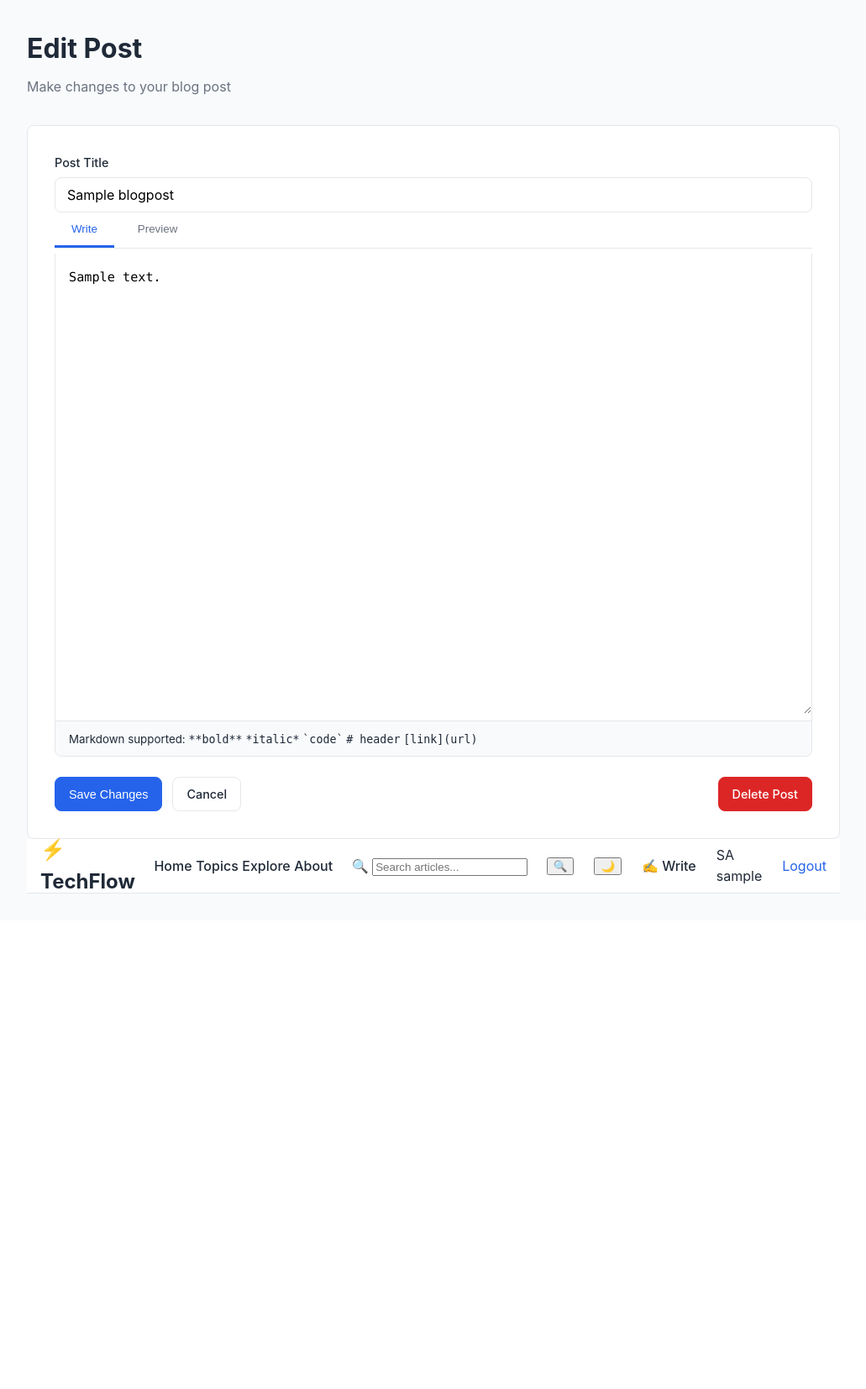
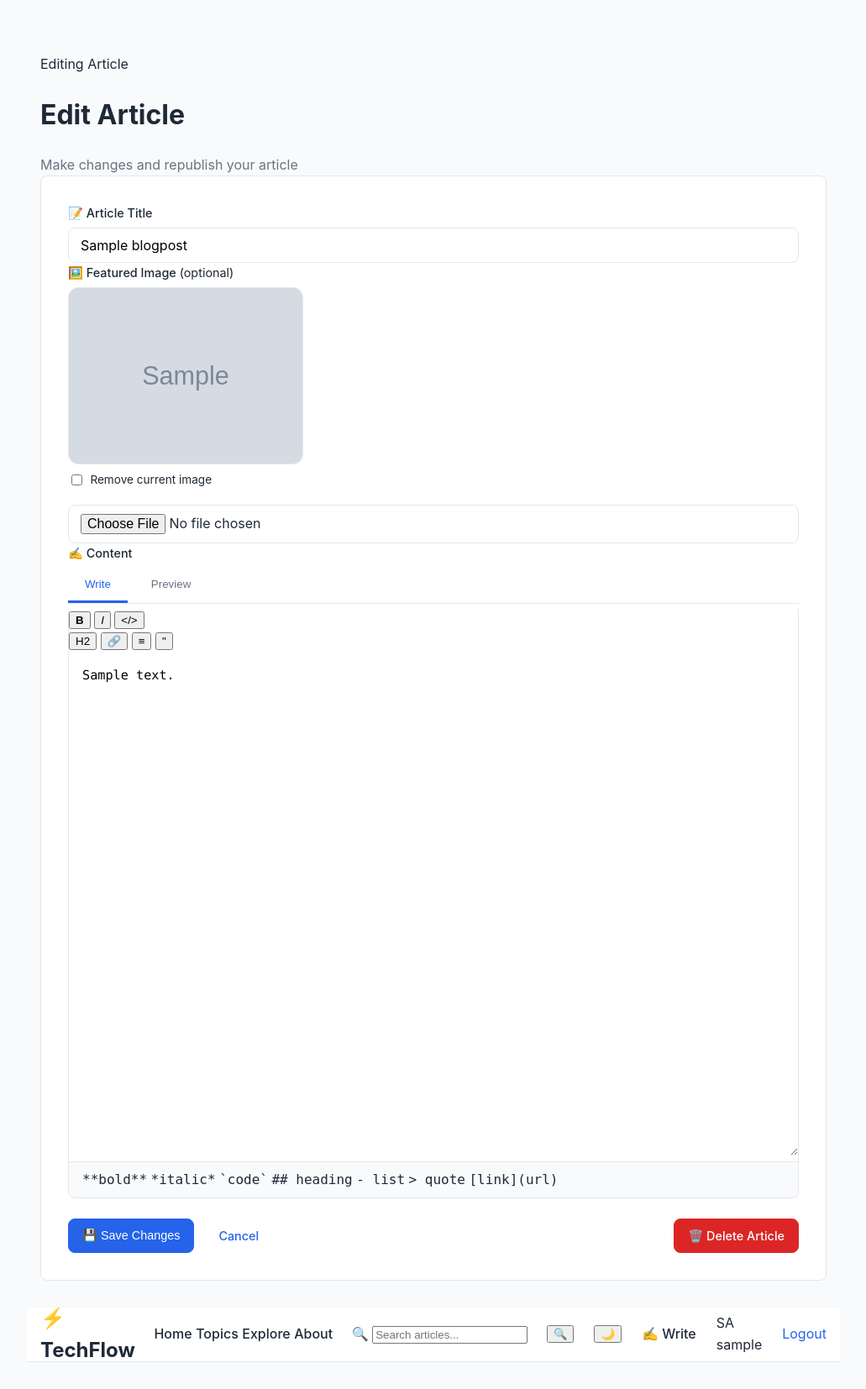
Before and after one commit to yasiru114/Blog-Application, a PHP site: page /edit.php?id=1 in a window 1280 px wide. Shown: the part 65-1719 px from the top of the page at 84% size, without its empty margins (124-1155 px from the left). Before the commit the page ends 1129 px from the top, so only its background shows below. Run offline with PHP 8.4, Linux system fonts and the light colour scheme; the visitor is signed in with stand-in values (Sample User, id 1); tables that the repository leaves empty hold one stand-in row (values such as "Sample post"); grey boxes marked "Sample" are stand-in pictures.

Commit message:
Enhance edit post functionality to include image handling and improved UI elements

```diff
--- a/edit.php
+++ b/edit.php
@@ -20,7 +20,7 @@ $postUserId = 0;
 if ($postId > 0) {
     $conn = getDBConnection();
     $stmt = $conn->prepare("
-        SELECT id, user_id, title, content
+        SELECT id, user_id, title, content, image
         FROM blogPost
         WHERE id = ?
     ");
@@ -37,6 +37,7 @@ if ($postId > 0) {
     $title = $post['title'];
     $content = $post['content'];
     $postUserId = $post['user_id'];
+    $currentImage = $post['image'];
 
     // Check ownership
     if (!isPostOwner($postUserId)) {
@@ -62,16 +63,33 @@ if ($_SERVER['REQUEST_METHOD'] === 'POST') {
         $errors[] = 'Blog content is required';
     }
 
+    // Handle image: remove current image, or replace with a new upload
+    $newImage = $currentImage;
+    if (empty($errors)) {
+        if (!empty($_POST['remove_image'])) {
+            deletePostImage($currentImage);
+            $newImage = null;
+        }
+
+        $upload = handleImageUpload('image');
+        if (!$upload['success']) {
+            $errors[] = $upload['error'];
+        } elseif ($upload['filename']) {
+            deletePostImage($newImage);
+            $newImage = $upload['filename'];
+        }
+    }
+
     // Update database
     if (empty($errors)) {
         $conn = getDBConnection();
 
         $stmt = $conn->prepare("
             UPDATE blogPost
-            SET title = ?, content = ?, updated_at = CURRENT_TIMESTAMP
+            SET title = ?, content = ?, image = ?, updated_at = CURRENT_TIMESTAMP
             WHERE id = ? AND user_id = ?
         ");
-        $stmt->bind_param('ssii', $title, $content, $postId, $postUserId);
+        $stmt->bind_param('sssii', $title, $content, $newImage, $postId, $postUserId);
 
         if ($stmt->execute()) {
             $stmt->close();
@@ -87,22 +105,25 @@ $pageTitle = 'Edit: ' . $title;
 require_once 'includes/header.php';
 ?>
 
-<div class="page-header">
-    <h1>Edit Post</h1>
-    <p class="page-subtitle">Make changes to your blog post</p>
+<div class="main-content">
+    <div class="editor-page">
+
+        <div class="editor-header">
+            <div class="page-eyebrow">Editing Article</div>
+            <h1>Edit Article</h1>
+            <p class="page-subtitle">Make changes and republish your article</p>
         </div>
 
         <?php if (!empty($errors)): ?>
-    <div class="alert alert-error">
-        <?php foreach ($errors as $error): ?>
-            <p><?php echo escape($error); ?></p>
-        <?php endforeach; ?>
+            <div class="alert alert-error" style="margin-bottom:1.5rem;">
+                <span class="alert-icon">⚠️</span>
+                <div><?php foreach ($errors as $error): ?><p><?php echo escape($error); ?></p><?php endforeach; ?></div>
             </div>
         <?php endif; ?>
 
-<form method="POST" action="edit.php?id=<?php echo $postId; ?>" class="blog-form" id="blog-form">
+        <form method="POST" action="edit.php?id=<?php echo $postId; ?>" class="blog-form" id="blog-form" enctype="multipart/form-data">
             <div class="form-group">
-        <label for="title">Post Title</label>
+                <label for="title">📝 Article Title</label>
                 <input
                     type="text"
                     id="title"
@@ -111,56 +132,89 @@ require_once 'includes/header.php';
                     placeholder="Enter a compelling title..."
                     required
                     maxlength="255"
+                    autocomplete="off"
                 >
             </div>
 
             <div class="form-group">
+                <label for="image">🖼️ Featured Image <span style="color:var(--text-muted);font-weight:400;">(optional)</span></label>
+
+                <?php if (!empty($currentImage)): ?>
+                    <div id="current-image-wrap" style="margin-bottom:0.75rem;">
+                        <img src="<?php echo escape(getPostImageUrl($currentImage)); ?>" alt="Current featured image" style="max-width:280px;border-radius:var(--r,12px);border:1px solid var(--border);display:block;margin-bottom:0.5rem;">
+                        <label style="display:flex;align-items:center;gap:0.4rem;font-weight:400;font-size:0.85rem;color:var(--text-sub);">
+                            <input type="checkbox" name="remove_image" value="1" id="remove-image-checkbox">
+                            Remove current image
+                        </label>
+                    </div>
+                <?php endif; ?>
+
+                <input
+                    type="file"
+                    id="image"
+                    name="image"
+                    accept="image/png,image/jpeg,image/gif,image/webp"
+                >
+                <img id="image-preview" src="" alt="" style="display:none;max-width:280px;margin-top:0.75rem;border-radius:var(--r,12px);border:1px solid var(--border);">
+            </div>
+
+            <div class="form-group">
+                <label>✍️ Content</label>
+
                 <div class="editor-tabs">
-            <button type="button" class="editor-tab active" data-tab="write">Write</button>
-            <button type="button" class="editor-tab" data-tab="preview">Preview</button>
+                    <button type="button" class="editor-tab active" data-tab="write" id="editor-tab-write">Write</button>
+                    <button type="button" class="editor-tab" data-tab="preview" id="editor-tab-preview">Preview</button>
                 </div>
 
                 <div class="editor-container">
-            <!-- Write Tab -->
                     <div class="editor-pane active" id="write-pane">
+                        <div class="editor-toolbar">
+                            <button type="button" class="toolbar-btn" data-action="bold" title="Bold"><strong>B</strong></button>
+                            <button type="button" class="toolbar-btn" data-action="italic" title="Italic"><em>I</em></button>
+                            <button type="button" class="toolbar-btn" data-action="code" title="Code">&lt;/&gt;</button>
+                            <div class="toolbar-sep"></div>
+                            <button type="button" class="toolbar-btn" data-action="h2" title="Heading">H2</button>
+                            <button type="button" class="toolbar-btn" data-action="link" title="Link">🔗</button>
+                            <button type="button" class="toolbar-btn" data-action="list" title="List">≡</button>
+                            <button type="button" class="toolbar-btn" data-action="quote" title="Quote">"</button>
+                        </div>
                         <textarea
                             id="content"
                             name="content"
-                    placeholder="Write your blog post here..."
+                            placeholder="Write your article here..."
                             required
-                    rows="20"
+                            rows="22"
                         ><?php echo escape($content); ?></textarea>
                         <div class="editor-help">
-                    <small>
-                        Markdown supported:
                             <code>**bold**</code>
                             <code>*italic*</code>
                             <code>`code`</code>
-                        <code># header</code>
+                            <code>## heading</code>
+                            <code>- list</code>
+                            <code>> quote</code>
                             <code>[link](url)</code>
-                    </small>
                         </div>
                     </div>
 
-            <!-- Preview Tab -->
                     <div class="editor-pane" id="preview-pane">
-                <div class="markdown-preview" id="preview-content">
-                    <em>Preview will appear here...</em>
+                        <div class="markdown-preview blog-single-content" id="preview-content">
+                            <em style="color:var(--text-muted)">Preview will appear here...</em>
                         </div>
                     </div>
                 </div>
             </div>
 
             <div class="form-actions">
-        <button type="submit" class="btn btn-primary">Save Changes</button>
-        <a href="view.php?id=<?php echo $postId; ?>" class="btn btn-outline">Cancel</a>
+                <button type="submit" class="btn btn-primary" id="save-btn">💾 Save Changes</button>
+                <a href="view.php?id=<?php echo $postId; ?>" class="btn btn-secondary" id="cancel-edit-btn">Cancel</a>
                 <a href="delete.php?id=<?php echo $postId; ?>"
                    class="btn btn-danger"
-           style="margin-left: auto;"
-           onclick="return confirm('Are you sure you want to delete this post?');">
-            Delete Post
-        </a>
+                   style="margin-left:auto;"
+                   id="delete-article-btn"
+                   onclick="return confirm('Delete this article permanently?');">🗑️ Delete Article</a>
             </div>
         </form>
+    </div>
+</div>
 
 <?php require_once 'includes/footer.php'; ?>
```
Lines whose indentation alone changed are shown as unchanged.
